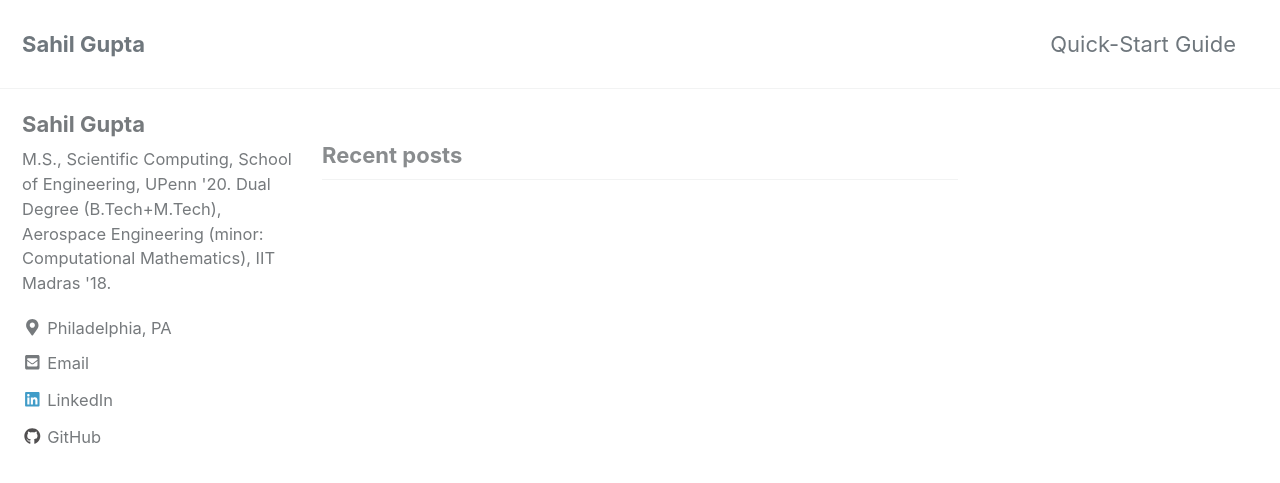
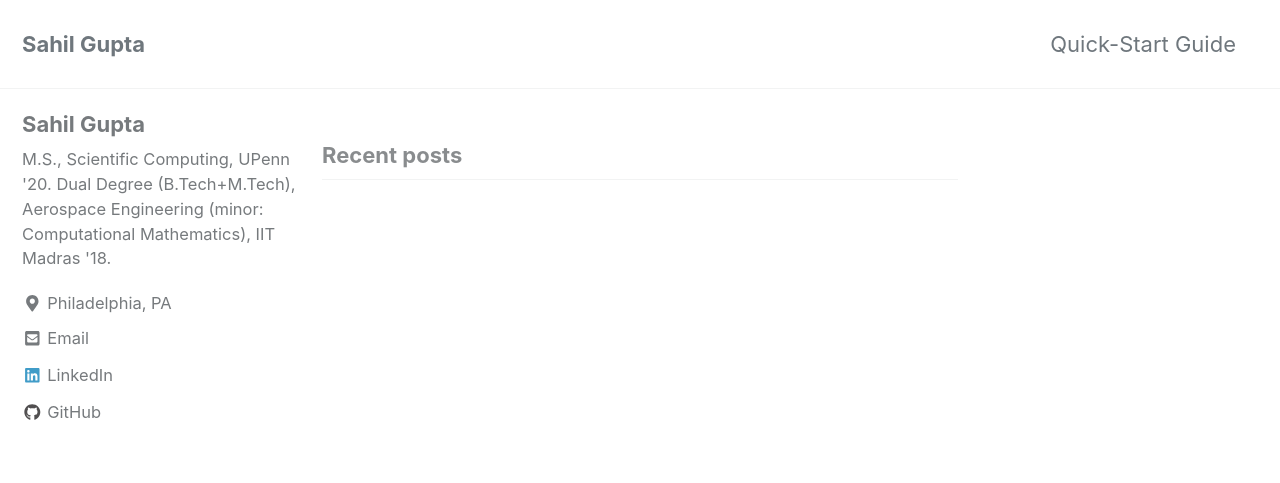
Before and after one commit to sahilgupta2105/sahilgupta2105.github.io, a Jekyll site: the page built from index.html, in a window 1280 px wide and 900 px high. Shown: the top 483 px of the window. Built offline with Jekyll 4.4.1, drawn with Linux system fonts in a browser that asks for light colours; cached includes are drawn as plain includes; nearby versions of some CDN libraries; the list of posts is cut into pages by our own code.

Commit message:
Update _config.yml

```diff
--- a/_config.yml
+++ b/_config.yml
@@ -106,7 +106,7 @@ analytics:
 author:
   name             : "Sahil Gupta"
   avatar           : # path of avatar image, e.g. "/assets/images/bio-photo.jpg"
-  bio              : "M.S., Scientific Computing, School of Engineering, UPenn '20.        Dual Degree (B.Tech+M.Tech), Aerospace Engineering (minor: Computational Mathematics), IIT Madras '18."
+  bio              : "M.S., Scientific Computing, UPenn '20. Dual Degree (B.Tech+M.Tech), Aerospace Engineering (minor: Computational Mathematics), IIT Madras '18."
   location         : "Philadelphia, PA"
   email            : "gsahil@seas.upenn.edu"
   github           : "sahilgupta2105"
```
